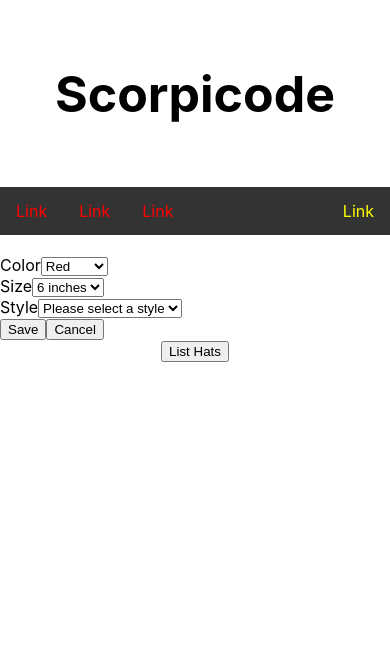
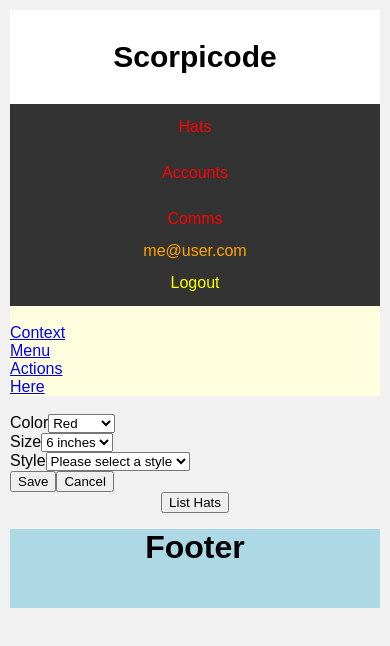
Before and after one commit to ben-hidalgo/scorpicode, a React (Create React App) app in the folder frontend/: page / in a window 390 px wide. Shown: the top 646 px of the page. Built offline with nearby package versions, Linux system fonts and the light colour scheme; what superagent-promise would draw is missing.

Commit message:
added responsive styling

```diff
--- a/frontend/src/App.css
+++ b/frontend/src/App.css
@@ -1,3 +1,13 @@
+* {
+  box-sizing: border-box;
+}
+
+body {
+  font-family: Arial;
+  padding: 10px;
+  background: #f1f1f1;
+}
+
 .App {
   text-align: center;
 }
@@ -36,3 +46,25 @@
     transform: rotate(360deg);
   }
 }
+
+.RightColumn {
+  float: left;
+  width: 90%;
+  background-color: #f1f1f1;
+  padding-left: 20px;
+}
+
+@media screen and (max-width: 800px) {
+  .LeftNavContainer, .RightColumn {
+    width: 100%;
+    padding: 0;
+  }
+}
+
+/* Responsive layout - when the screen is less than 400px wide, make the navigation links stack on top of each other instead of next to each other */
+@media screen and (max-width: 400px) {
+  .TopNavContainer a {
+    float: none;
+    width: 100%;
+  }
+}
--- a/frontend/src/App.js
+++ b/frontend/src/App.js
@@ -21,8 +21,10 @@ class App extends Component {
         <HeaderContainer stores={stores} />
         <TopNavContainer stores={stores} />
         <LeftNavContainer stores={stores} />
-        <HatEditContainer stores={stores} />
-        <HatListContainer stores={stores} />
+        <div className="RightColumn" >
+          <HatEditContainer stores={stores} />
+          <HatListContainer stores={stores} />
+        </div>
         <FooterContainer stores={stores} />
       </div>
     )
--- a/frontend/src/containers/FooterContainer.css
+++ b/frontend/src/containers/FooterContainer.css
@@ -1,3 +1,7 @@
 .FooterContainer {
-  text-align: left;
+  padding: 20px;
+  width: 100%;
+  text-align: center;
+  background: lightblue;
+  margin-top: 20px;
 }
--- a/frontend/src/containers/FooterContainer.js
+++ b/frontend/src/containers/FooterContainer.js
@@ -17,6 +17,7 @@ class FooterContainer extends Component {
 
     return (
       <div className="FooterContainer">
+        <h1>Footer</h1>
       </div>
     )
   }
--- a/frontend/src/containers/HatEditContainer.css
+++ b/frontend/src/containers/HatEditContainer.css
@@ -1,3 +1,4 @@
 .HatEditContainer {
   text-align: left;
+  /* float: right; */
 }
--- a/frontend/src/containers/HeaderContainer.css
+++ b/frontend/src/containers/HeaderContainer.css
@@ -1,9 +1,9 @@
 .HeaderContainer {
-  padding: 30px;
+  padding: 10px;
   text-align: center;
   background: white;
 }
 
 .HeaderContainer h1 {
-  font-size: 50px;
+  font-size: 30px;
 }
--- a/frontend/src/containers/LeftNavContainer.css
+++ b/frontend/src/containers/LeftNavContainer.css
@@ -1,3 +1,11 @@
 .LeftNavContainer {
   text-align: left;
+  float: left;
+  background: lightyellow;
+  /* width: 25%;   */
 }
+
+.LeftNavContainer a:before {
+  content: '\A';
+  white-space: pre;
+}
--- a/frontend/src/containers/LeftNavContainer.js
+++ b/frontend/src/containers/LeftNavContainer.js
@@ -17,7 +17,11 @@ class LeftNavContainer extends Component {
 
     return (
       <div className="LeftNavContainer">
-      </div>
+        <a href="./" >Context</a>
+        <a href="./" >Menu</a>
+        <a href="./" >Actions</a>
+        <a href="./" >Here</a>
+    </div>
     )
   }
 
--- a/frontend/src/containers/TopNavContainer.css
+++ b/frontend/src/containers/TopNavContainer.css
@@ -28,3 +28,11 @@
   color: yellow;
   float: right;
 }
+
+.TopNavContainer span {
+  /* display: block; */
+  text-align: center;
+  /* padding: 14px 16px; */
+  color: orange;
+  text-decoration: none;
+}
--- a/frontend/src/containers/TopNavContainer.js
+++ b/frontend/src/containers/TopNavContainer.js
@@ -17,10 +17,11 @@ class TopNavContainer extends Component {
 
     return (
       <div className="TopNavContainer">
-        <a href="./" className="LeftLink">Link</a>
-        <a href="./" className="LeftLink">Link</a>
-        <a href="./" className="LeftLink">Link</a>
-        <a href="./" className="RightLink">Link</a>
+        <a href="./" className="LeftLink">Hats</a>
+        <a href="./" className="LeftLink">Accounts</a>
+        <a href="./" className="LeftLink">Comms</a>
+        <span>{this.username}</span>
+        <a href="./" className="RightLink">Logout</a>
     </div>
     )
   }
```
